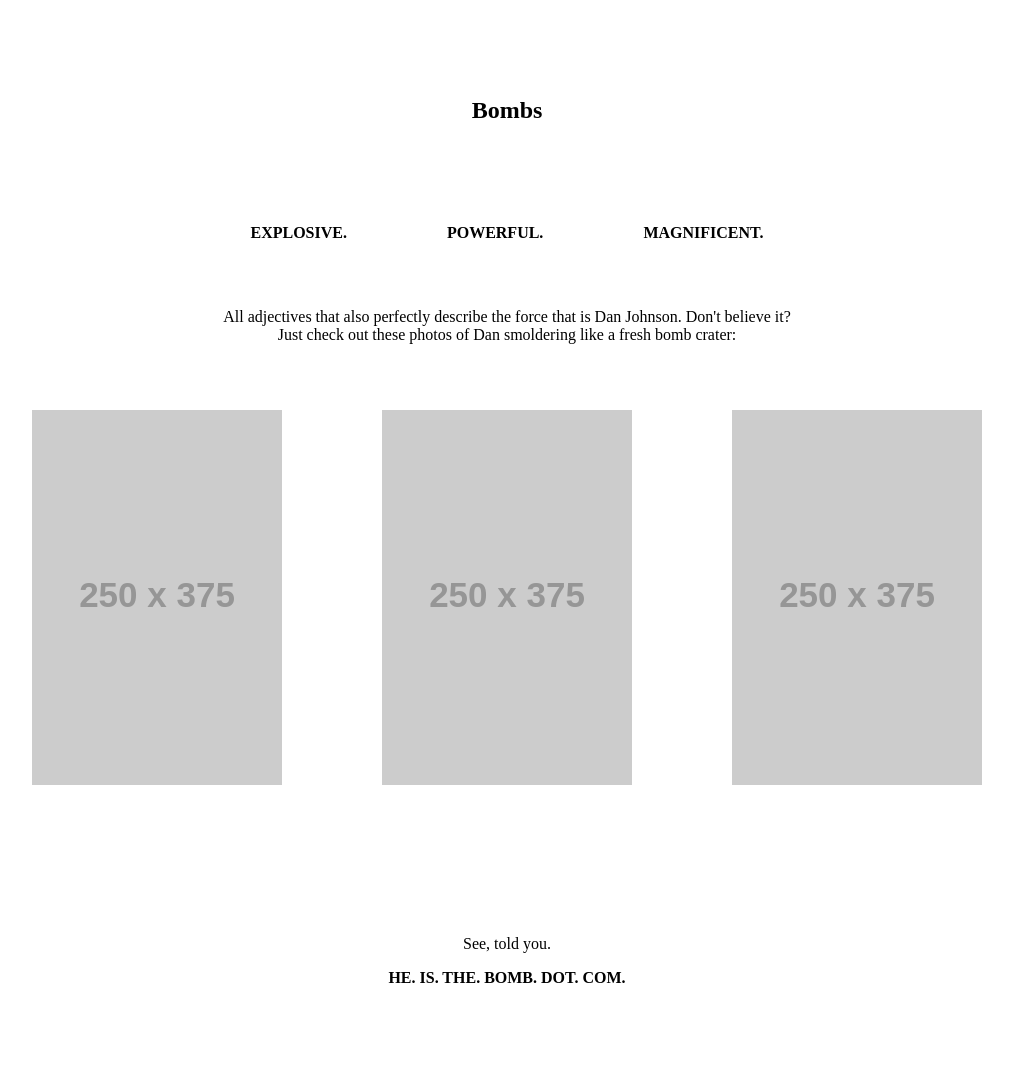
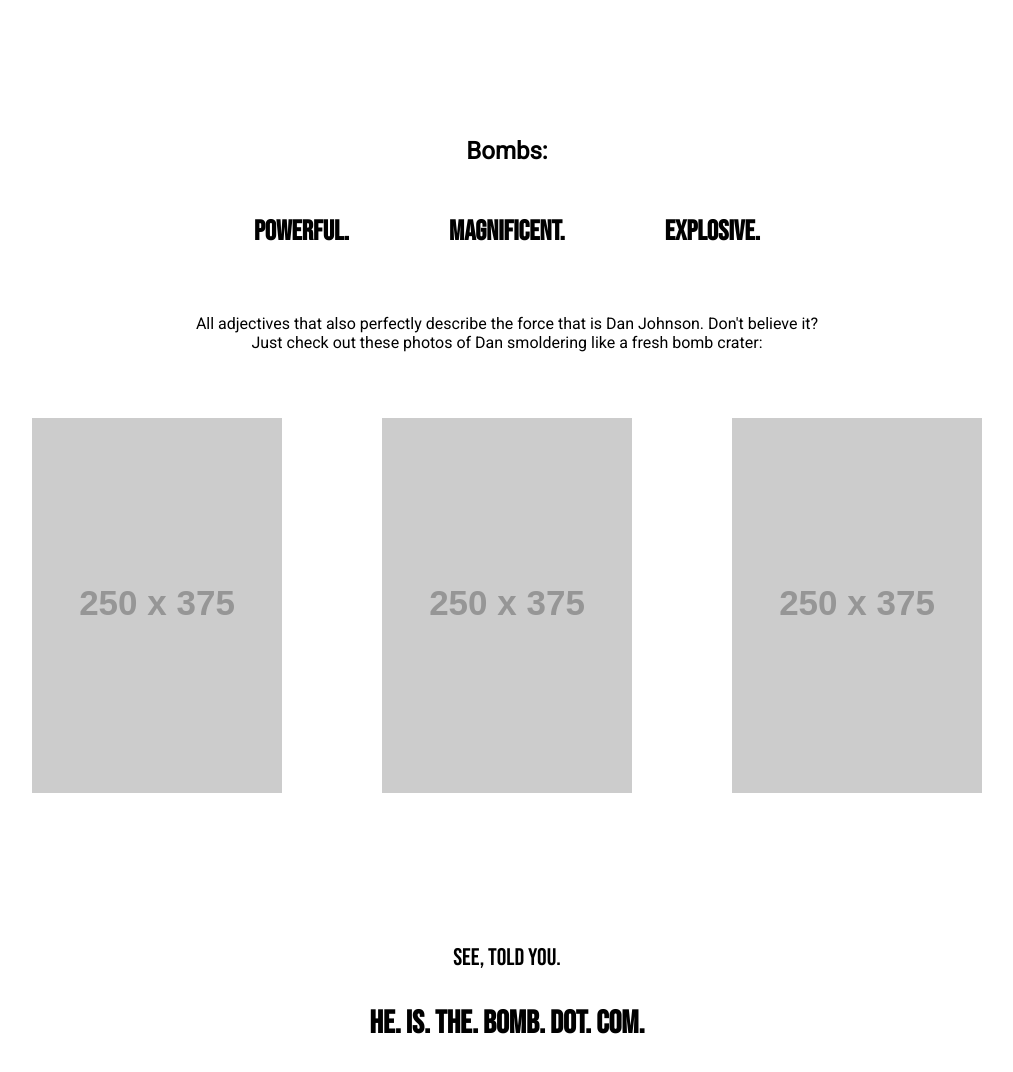
Before and after one commit to Gabester0/DanJohnsonIsTheBomb, a plain HTML site: page index.html in a window 1280 px wide. Shown: the part 740-1812 px from the top of the page, without its empty margins (133-1146 px from the left). Drawn offline with Linux system fonts and the light colour scheme; placeholder pictures from the web are drawn by us.

Commit message:
font and typography shit

```diff
--- a/index.html
+++ b/index.html
@@ -7,6 +7,9 @@
         <meta name="viewport" content="width=device-width, initial-scale=1.0">
         <title>DanJohnsonIsTheBomb</title>
         <link rel="stylesheet" href="style.css" />
+        <link rel="preconnect" href="https://fonts.googleapis.com">
+        <link rel="preconnect" href="https://fonts.gstatic.com" crossorigin>
+        <link href="https://fonts.googleapis.com/css2?family=Bebas+Neue&family=Roboto&display=swap" rel="stylesheet">
     </head>
 
     <body>
@@ -19,11 +22,11 @@
             </div>
         </header>
         <section id="bomb-content">
-            <h2>Bombs</h2>
+            <h2>Bombs:</h2>
             <div class="bomb-sandwich">
-                <span><strong>EXPLOSIVE.</strong></span>
                 <span><strong>POWERFUL.</strong></span>
                 <span><strong>MAGNIFICENT.</strong></span>
+                <span><strong>EXPLOSIVE.</strong></span>
             </div>
             <p>All adjectives that also perfectly describe the force that is Dan Johnson.
                 Don't believe it?<br>  Just check out these photos of Dan smoldering like
@@ -37,8 +40,7 @@
         </section>
         <footer>
             <p>See, told you.</p>
-            <p><strong>HE. IS. THE. BOMB. DOT. COM.</strong></p>
-            <p></p>
+            <p class="bomb-dot-bomb"><strong>HE. IS. THE. BOMB. DOT. COM.</strong></p>
         </footer>
     </body>
 </html>
--- a/style.css
+++ b/style.css
@@ -1,5 +1,11 @@
+body {
+  font-family: "Roboto", sans-serif;
+}
+
 header {
   width: 100%;
+  font-family: "Bebas Neue", cursive;
+  font-size: 2rem;
 }
 
 h1,
@@ -8,15 +14,22 @@ h2 {
   margin: 50px;
 }
 
+h2 {
+  font-family: "Roboto", sans-serif;
+  margin-bottom: 0;
+}
+
 .bomb-sandwich {
   width: 100%;
   display: flex;
   flex-direction: row;
   justify-content: center;
+  font-family: "Bebas Neue", cursive;
 }
 
 .bomb-sandwich span {
   margin: 50px;
+  font-size: 1.75rem;
 }
 
 .bomb {
@@ -43,4 +56,10 @@ p {
 
 footer {
   margin: 100px auto 200px auto;
+  font-family: "Bebas Neue", cursive;
+  font-size: 1.5rem;
 }
+
+.bomb-dot-bomb {
+  font-size: 2rem;
+}
```
